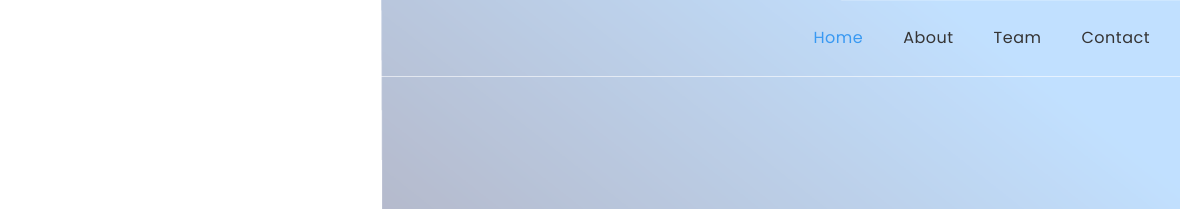
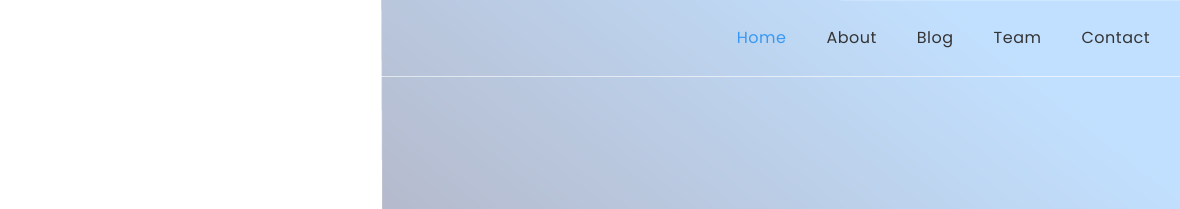
Before and after one commit to Bss-inc/site, a plain HTML site: page index.html in a window 1280 px wide. Shown: the top 209 px of the page, 100-1280 px from the left. Drawn offline with Linux system fonts and the light colour scheme; some packages are replaced by stand-ins of ours; files that its build step writes are made by us from their sources.

Commit message:
added blog

```diff
--- a/index.html
+++ b/index.html
@@ -67,6 +67,9 @@
                 </li>
                 <li class="nav-item">
                     <a class="nav-link" href="#about" data-scroll-nav="1">About</a>
+                </li>
+                <li class="nav-item">
+                    <a class="nav-link" href="https://bss-inc.github.io/blog" data-scroll-nav="7">Blog</a>
                 </li>
                 <li class="nav-item">
                     <a class="nav-link" href="#team" data-scroll-nav="4">Team</a>
```
